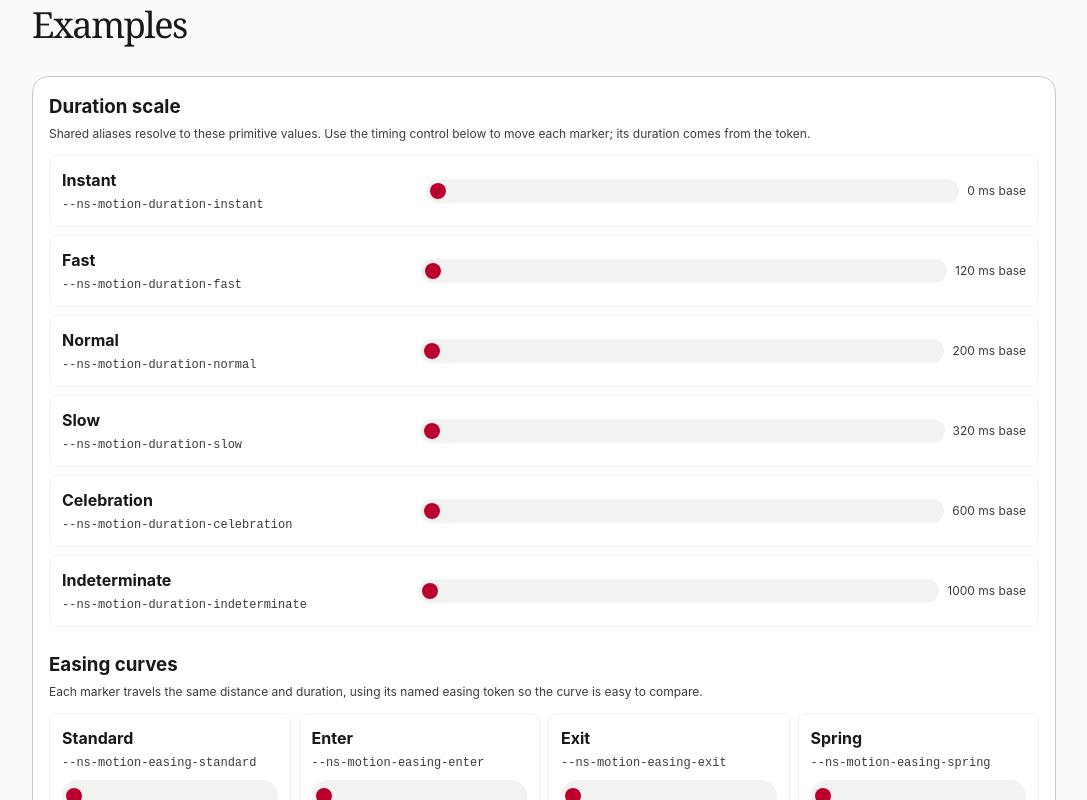
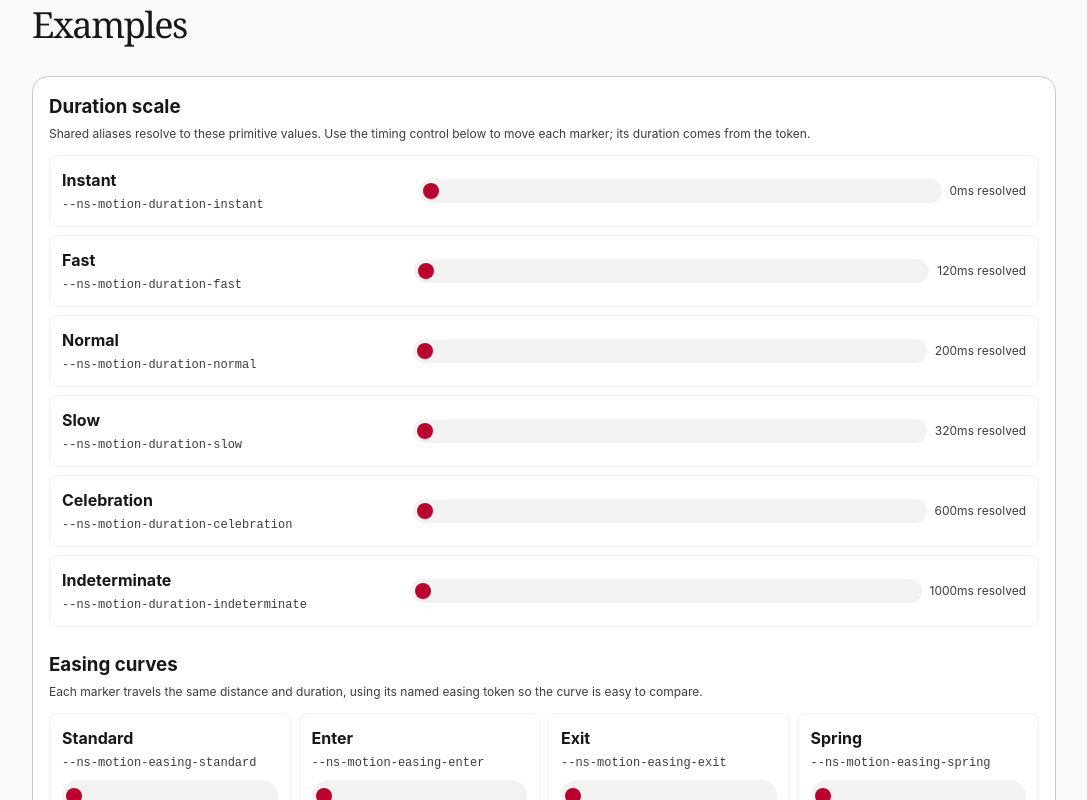
Before and after one commit to rafaself/opennihongo, a React (Vite) app in the folder apps/ui-gallery/: page /foundations/motion in a window 1280 px wide. Shown: the part 579-1379 px from the top of the page, without its empty margins (96-1183 px from the left). Built offline with nearby package versions, Linux system fonts and the light colour scheme.

Commit message:
fix(ui-gallery): address review findings #80-#86 and #88-#90

```diff
--- a/apps/ui-gallery/src/pages/foundations/MotionPage.tsx
+++ b/apps/ui-gallery/src/pages/foundations/MotionPage.tsx
@@ -8,20 +8,17 @@ const durations = [
   {
     label: "Instant",
     token: "--ns-motion-duration-instant",
-    value: "0 ms",
   },
-  { label: "Fast", token: "--ns-motion-duration-fast", value: "120 ms" },
-  { label: "Normal", token: "--ns-motion-duration-normal", value: "200 ms" },
-  { label: "Slow", token: "--ns-motion-duration-slow", value: "320 ms" },
+  { label: "Fast", token: "--ns-motion-duration-fast" },
+  { label: "Normal", token: "--ns-motion-duration-normal" },
+  { label: "Slow", token: "--ns-motion-duration-slow" },
   {
     label: "Celebration",
     token: "--ns-motion-duration-celebration",
-    value: "600 ms",
   },
   {
     label: "Indeterminate",
     token: "--ns-motion-duration-indeterminate",
-    value: "1000 ms",
   },
 ] as const;
 
@@ -54,13 +51,18 @@ const easings = [
 ] as const;
 
 function MotionDurationScale({ showEnd }: { readonly showEnd: boolean }) {
+  const rootStyles = getComputedStyle(document.documentElement);
+
   return (
     <ol
       aria-label="Shared motion durations"
       className="gallery-motion-duration-list"
       data-active={showEnd}
     >
-      {durations.map(({ label, token, value }) => (
+      {durations.map(({ label, token }) => {
+        const resolvedValue = rootStyles.getPropertyValue(token).trim();
+
+        return (
           <li className="gallery-motion-duration-row" key={token}>
             <div className="gallery-motion-token-label">
               <strong>{label}</strong>
@@ -77,9 +79,12 @@ function MotionDurationScale({ showEnd }: { readonly showEnd: boolean }) {
             >
               <span className="gallery-motion-marker" />
             </span>
-          <span className="gallery-motion-value">{value} base</span>
+            <span className="gallery-motion-value">
+              {resolvedValue ? `${resolvedValue} resolved` : "Unavailable"}
+            </span>
           </li>
-      ))}
+        );
+      })}
     </ol>
   );
 }
--- a/apps/ui-gallery/src/pages/gamification/GamificationPage.tsx
+++ b/apps/ui-gallery/src/pages/gamification/GamificationPage.tsx
@@ -1,3 +1,4 @@
+import { Link } from "@tanstack/react-router";
 import { GamificationExamples } from "./GamificationExamples";
 import { GalleryDocumentationPage } from "../../layouts/GalleryDocumentationPage";
 import "./GamificationPage.css";
@@ -35,8 +36,8 @@ export function GamificationPage() {
             <p>
               Celebration effects are optional and respect the viewer's system
               preference. Their headings, values, rewards, and actions remain
-              visible without motion; compare the reduced-motion preview on the
-              <a href="/foundations/motion"> Motion page</a>.
+              visible without motion; compare the reduced-motion preview on the{" "}
+              <Link to="/foundations/motion">Motion page</Link>.
             </p>
           ),
         },
--- a/apps/ui-gallery/src/pages/patterns/PatternsExamples.tsx
+++ b/apps/ui-gallery/src/pages/patterns/PatternsExamples.tsx
@@ -42,7 +42,7 @@ export function PatternsExamples() {
           <p>Supply the finished lesson summary, rewards, and next action.</p>
           <div className="gallery-doc-example-stage">
             <LessonCompleted
-              celebration
+              celebration={false}
               description="You finished this course. Keep your momentum going."
               primaryAction={<Button>Continue learning</Button>}
               progress={<span>12 of 12 sections completed</span>}
@@ -65,7 +65,7 @@ export function PatternsExamples() {
                 state: "new",
                 title: "Kana explorer",
               }}
-              celebration
+              celebration={false}
               heading="Achievement unlocked"
               primaryAction={<Button>Continue learning</Button>}
               secondaryAction={
@@ -85,7 +85,7 @@ export function PatternsExamples() {
           </p>
           <div className="gallery-doc-example-stage">
             <LevelUp
-              celebration
+              celebration={false}
               description="Your dedication is paying off."
               heading="Level up!"
               newLevel={{ label: "Level", value: 6 }}
@@ -107,7 +107,7 @@ export function PatternsExamples() {
           </p>
           <div className="gallery-doc-example-stage">
             <RewardReceived
-              celebration
+              celebration={false}
               description="Your effort is adding up."
               heading="Reward received"
               primaryAction={<Button>Continue learning</Button>}
```
Lines whose indentation alone changed are shown as unchanged.
